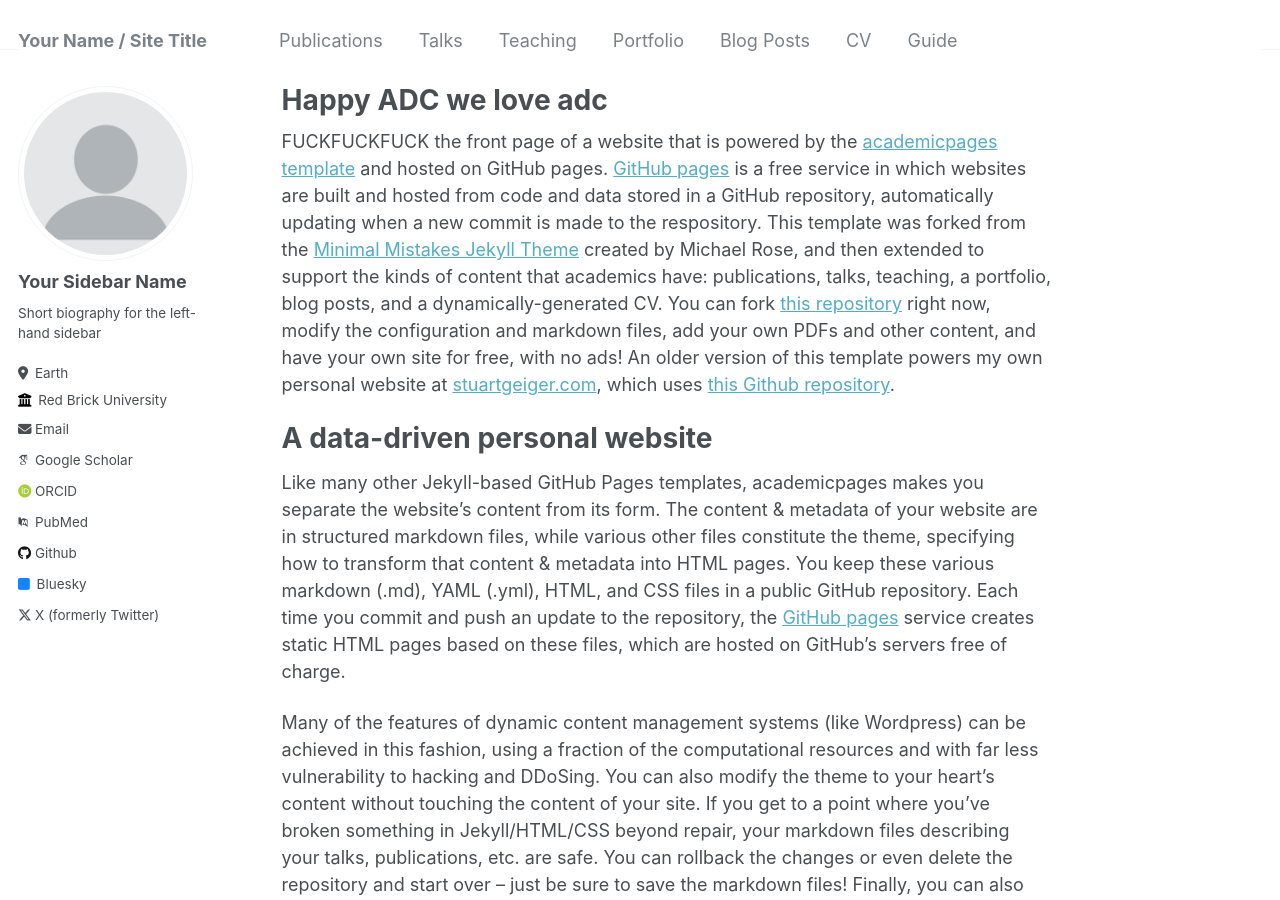
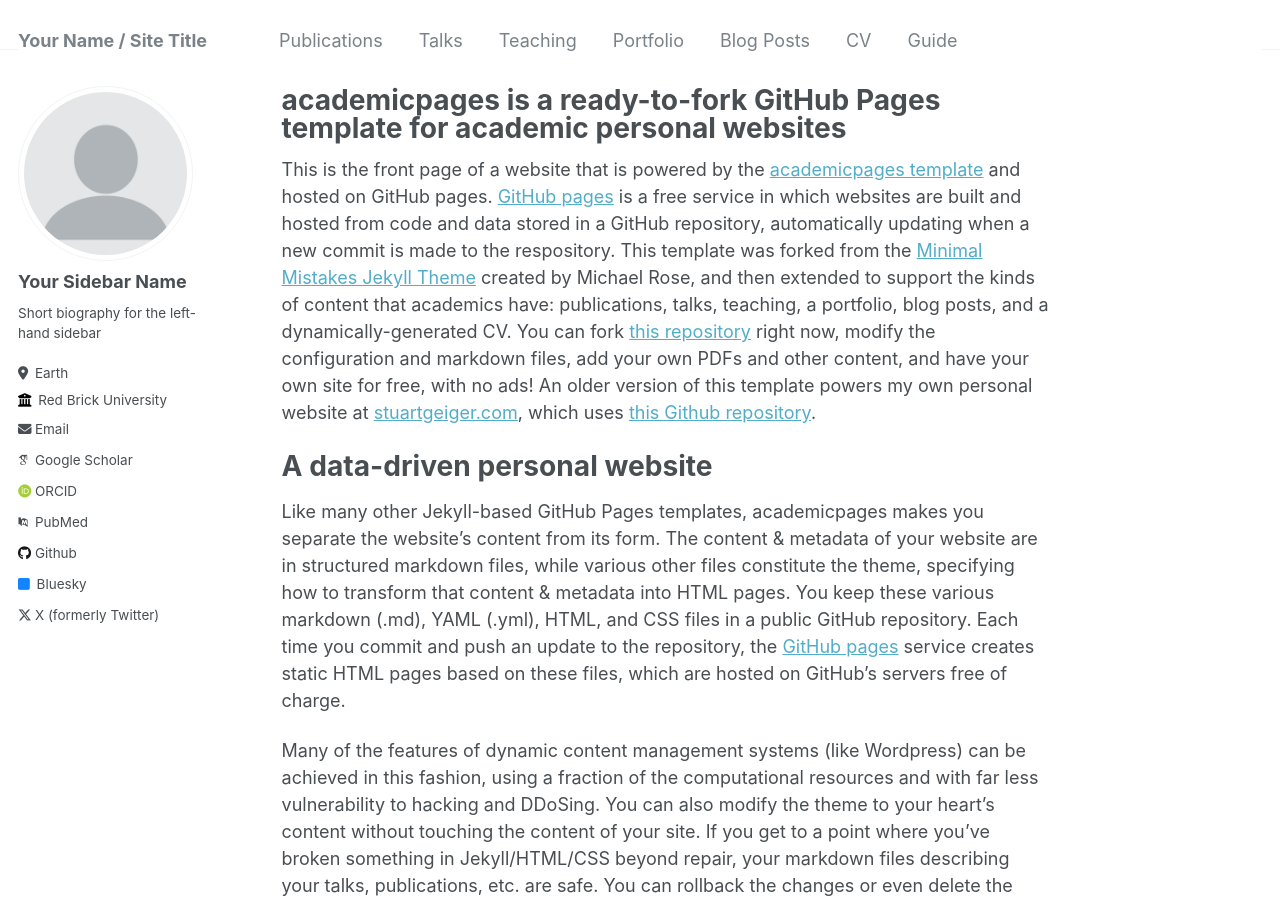
Before and after one commit to Happymic/Happymic.github.io, a Jekyll site: the page built from _pages/about.md, in a window 1280 px wide and 900 px high. Built offline with Jekyll 4.4.1, drawn with Linux system fonts in a browser that asks for light colours; some web fonts are replaced.

Commit message:
Update about.md

```diff
--- a/_pages/about.md
+++ b/_pages/about.md
@@ -1,13 +1,13 @@
 ---
 permalink: /
-title: "Happy ADC we love adc"
+title: "academicpages is a ready-to-fork GitHub Pages template for academic personal websites"
 author_profile: true
 redirect_from:
   - /about/
   - /about.html
 ---
 
-FUCKFUCKFUCK the front page of a website that is powered by the [academicpages template](https://github.com/academicpages/academicpages.github.io) and hosted on GitHub pages. [GitHub pages](https://pages.github.com) is a free service in which websites are built and hosted from code and data stored in a GitHub repository, automatically updating when a new commit is made to the respository. This template was forked from the [Minimal Mistakes Jekyll Theme](https://mmistakes.github.io/minimal-mistakes/) created by Michael Rose, and then extended to support the kinds of content that academics have: publications, talks, teaching, a portfolio, blog posts, and a dynamically-generated CV. You can fork [this repository](https://github.com/academicpages/academicpages.github.io) right now, modify the configuration and markdown files, add your own PDFs and other content, and have your own site for free, with no ads! An older version of this template powers my own personal website at [stuartgeiger.com](http://stuartgeiger.com), which uses [this Github repository](https://github.com/staeiou/staeiou.github.io).
+This is the front page of a website that is powered by the [academicpages template](https://github.com/academicpages/academicpages.github.io) and hosted on GitHub pages. [GitHub pages](https://pages.github.com) is a free service in which websites are built and hosted from code and data stored in a GitHub repository, automatically updating when a new commit is made to the respository. This template was forked from the [Minimal Mistakes Jekyll Theme](https://mmistakes.github.io/minimal-mistakes/) created by Michael Rose, and then extended to support the kinds of content that academics have: publications, talks, teaching, a portfolio, blog posts, and a dynamically-generated CV. You can fork [this repository](https://github.com/academicpages/academicpages.github.io) right now, modify the configuration and markdown files, add your own PDFs and other content, and have your own site for free, with no ads! An older version of this template powers my own personal website at [stuartgeiger.com](http://stuartgeiger.com), which uses [this Github repository](https://github.com/staeiou/staeiou.github.io).
 
 A data-driven personal website
 ======
```
